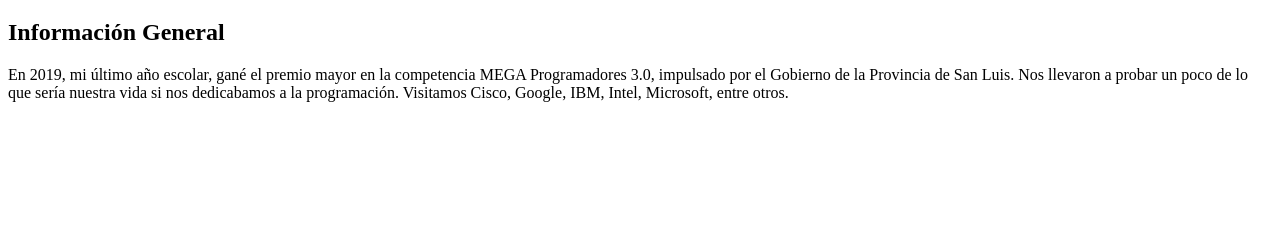
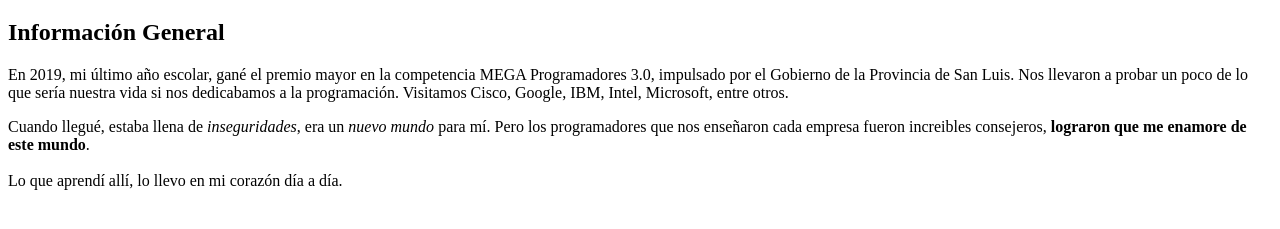
Before and after one commit to biancazcalderoni/Web-PrepCourse-Henry, a plain HTML site: page index.html in a window 1280 px wide. Shown: the part 61-290 px from the top of the page. Drawn offline with Linux system fonts and the light colour scheme.

Commit message:
Homework 2.

```diff
--- a/index.html
+++ b/index.html
@@ -6,10 +6,16 @@
         <title>Mis recuerdos de Silicon Valley</title>
     </head>
     <body>
-        <h1>Bienvenidos a mi lugar favorito</h1>
-        <h2>Información General</h2>
-        <p>En 2019, mi último año escolar, gané el premio mayor en la competencia MEGA Programadores 3.0, impulsado por el Gobierno de la Provincia de San Luis.
-Nos llevaron a probar un poco de lo que sería nuestra vida si nos dedicabamos a la programación. Visitamos Cisco, Google, IBM, Intel, Microsoft, entre otros.
-        </p>
+        <main>
+            <h1>Bienvenidos a mi lugar favorito</h1>
+            <h2>Información General</h2>
+            <p>En 2019, mi último año escolar, gané el premio mayor en la competencia MEGA Programadores 3.0, impulsado por el Gobierno de la Provincia de San Luis.
+            Nos llevaron a probar un poco de lo que sería nuestra vida si nos dedicabamos a la programación. Visitamos Cisco, Google, IBM, Intel, Microsoft, entre otros.
+            </p>
+            <p>Cuando llegué, estaba llena de <em>inseguridades</em>, era un <i>nuevo mundo</i> para mí. Pero los programadores que nos enseñaron cada empresa fueron increibles consejeros,
+            <strong>lograron que me enamore de este mundo</strong>. <br> <br>
+            Lo que aprendí allí, lo llevo en mi corazón día a día.
+            </p>
+        </main>
     </body>
 </html>
```
